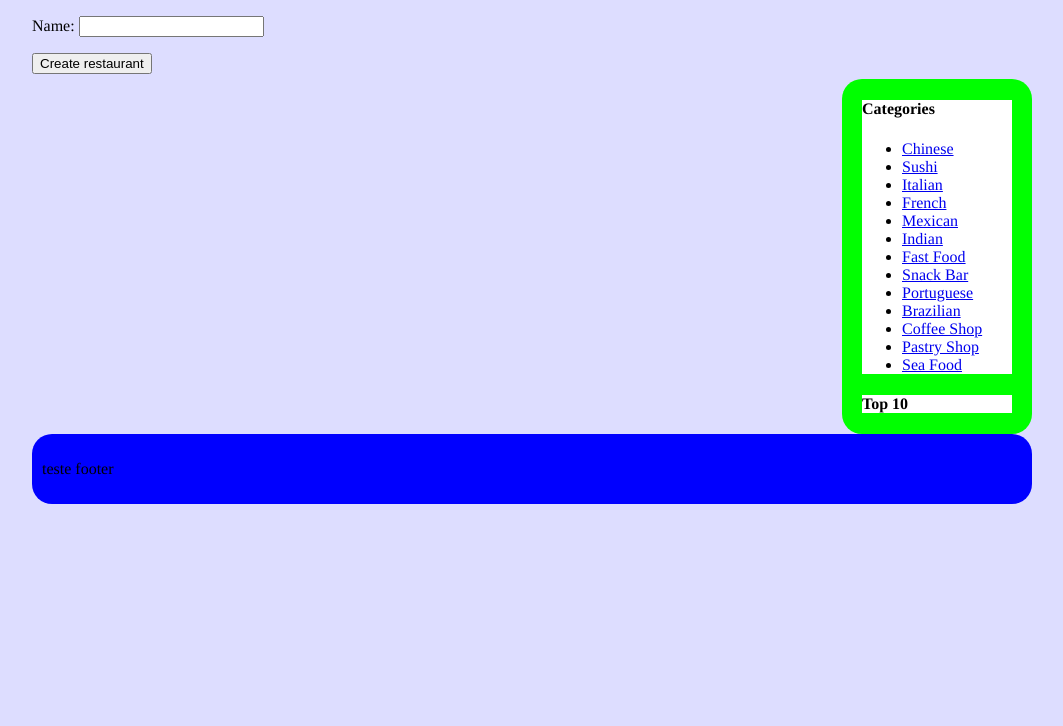
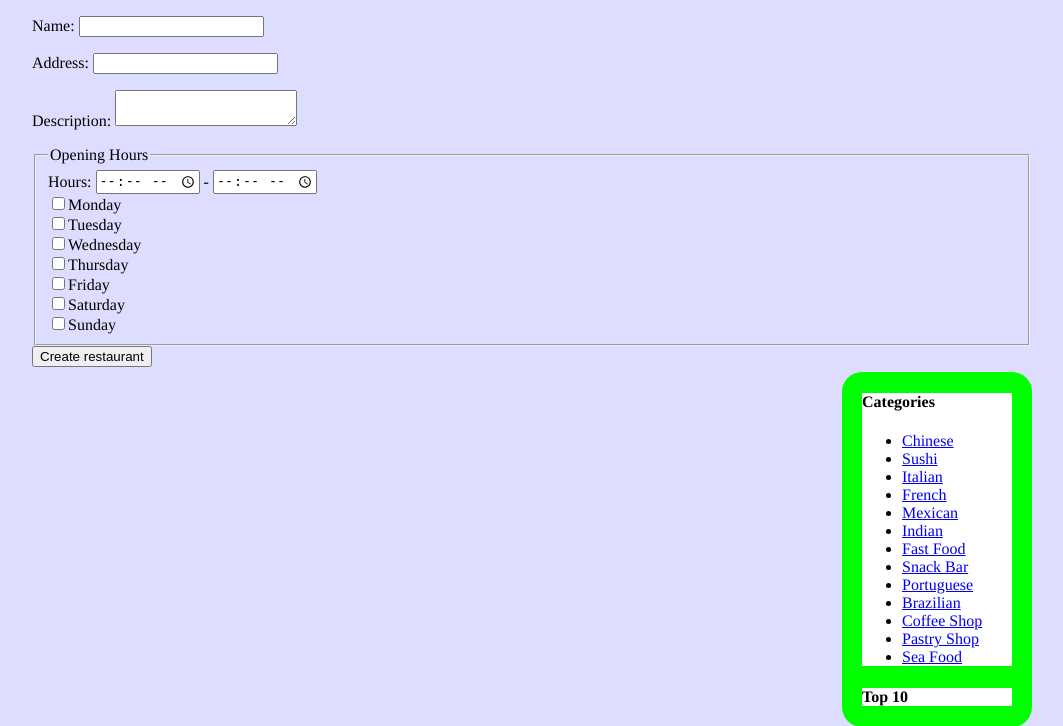
Before and after one commit to T20XX/feup-ltw, a PHP site: page /new_restaurant.php in a window 1280 px wide. Shown: the part 116-842 px from the top of the page, without its empty margins (108-1171 px from the left). Before the commit the page ends 620 px from the top, so only its background shows below. Run offline with PHP 8.4, Linux system fonts and the light colour scheme; data comes from the database, SQL or seed files in the repository; some libraries are stand-ins or nearby versions.

Commit message:
new restaurant form update

```diff
--- a/templates/feed.php
+++ b/templates/feed.php
@@ -8,7 +8,7 @@
 					$result = $stmt->fetchAll();
 
 					foreach( $result as $row) {
-						echo '<li><a class="feed" href="">' . $row['name']  .  '</a></li>';
+						echo '<li><a class="feed" href="restaurant_item.php?id=' . $row['id_restaurant'] . '">' . $row['name']  .  '</a></li>';
 					 }
 				?>
 			</ul>
--- a/templates/new_restaurant_form.php
+++ b/templates/new_restaurant_form.php
@@ -1,8 +1,26 @@
 	<div id="new_restaurant">
-		<form action="###.php" method="post">
+		<form action="action_add_restaurant.php" method="post">
 			<p><label>Name:
 				<input type="text" name="name" required="required">
 			</label></p>
+			<p><label>Address:
+				<input type="text" name="address" required="required">
+			</label></p>
+			<p><label>Description:
+				<textarea type="text" name="description" required="required"></textarea>
+			</label></p>
+
+			<fieldset>
+    <legend>Opening Hours</legend>
+    Hours: <input type="time"> - <input type="time"><br>
+    <input type="checkbox" name="opening_days" value="monday">Monday<br>
+    <input type="checkbox" name="opening_days" value="tuesday">Tuesday<br>
+    <input type="checkbox" name="opening_days" value="wednesday">Wednesday<br>
+    <input type="checkbox" name="opening_days" value="thursday">Thursday<br>
+    <input type="checkbox" name="opening_days" value="friday">Friday<br>
+    <input type="checkbox" name="opening_days" value="saturday">Saturday<br>
+    <input type="checkbox" name="opening_days" value="sunday">Sunday<br>
+  </fieldset>
 			<input type="submit" value="Create restaurant">
 		</form>
 	</div>
--- a/templates/restaurant_item.php
+++ b/templates/restaurant_item.php
@@ -1,7 +1,7 @@
 <div id="content">
-	<?
+	<?php
 		echo '<h1>' . $result['name'] . '</h1>';
-		echo '<p>' . $result['adress'] . '</p>';
+		echo '<p>' . $result['address'] . '</p>';
 		echo '<p>' . $result['description'] . '</p>';
 		echo '<p>' . $result['stars'] . '</p>';
 	?>
```
Also changed, not shown: database/restaurant.php (+8 -1 lines).
